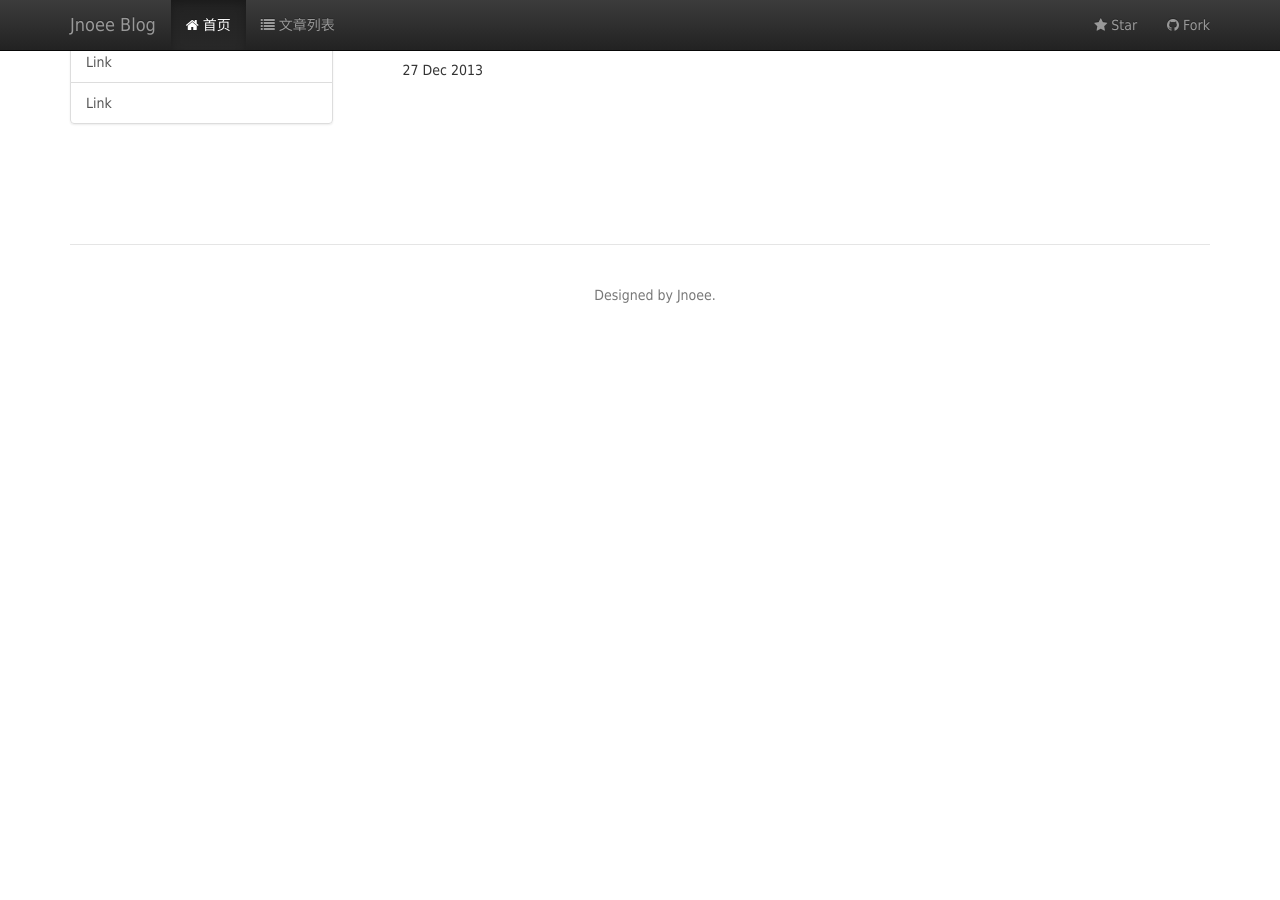
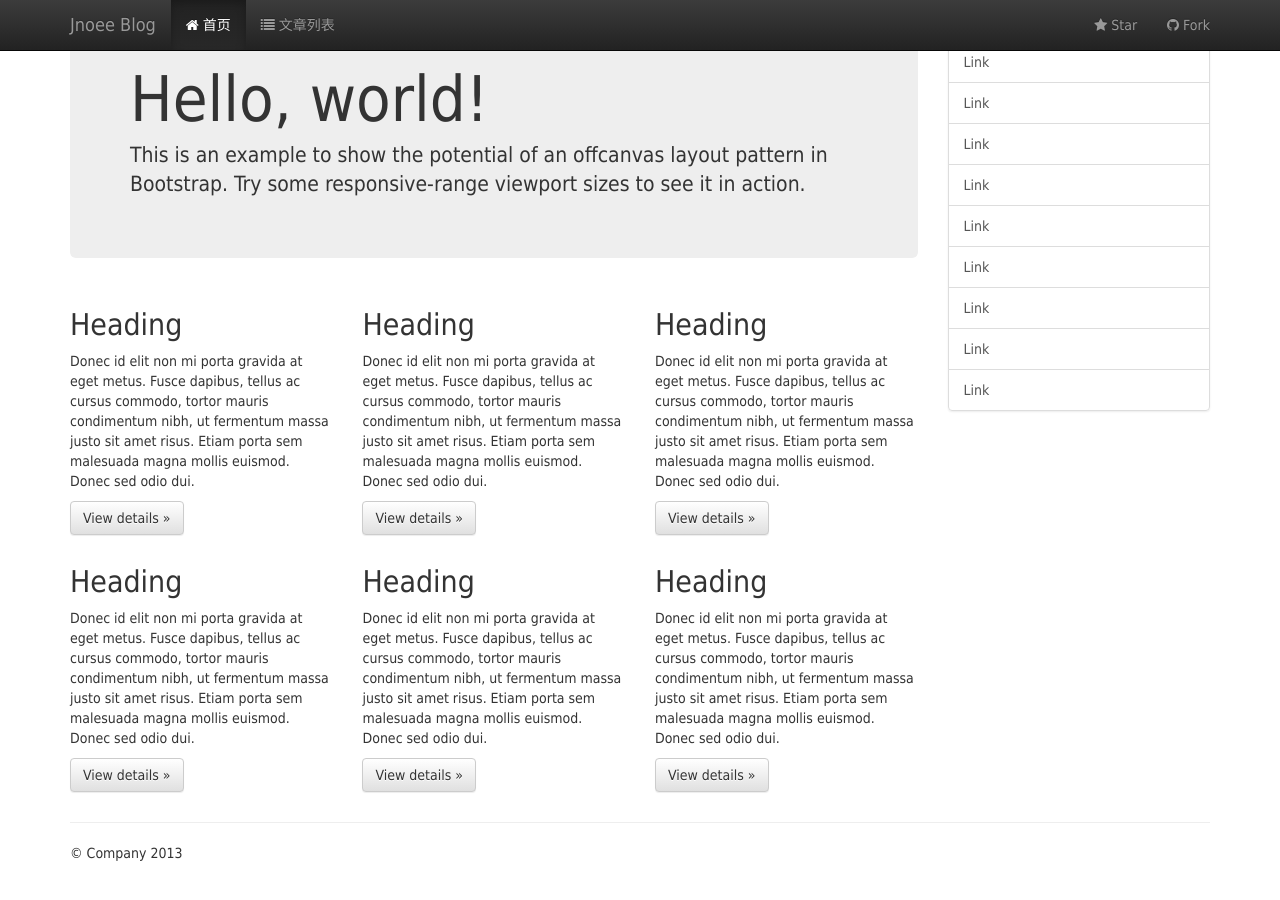
Before and after one commit to Jnoee/blog, a Jekyll site: the page built from index.html, in a window 1280 px wide. Built offline with Jekyll 4.4.1, drawn with Linux system fonts in a browser that asks for light colours; Markdown is read by kramdown in place of the engine named in the settings.

Commit message:
Update default.html

```diff
--- a/_layouts/default.html
+++ b/_layouts/default.html
@@ -7,28 +7,73 @@
         <a class="sr-only" href="#content">Skip to main content</a>
         {% include nav-main.html %}
         <div class="container">
-        	<div class="row row-offcanvas">
+
+      <div class="row row-offcanvas row-offcanvas-right">
+
+        <div class="col-xs-12 col-sm-9">
+          <p class="pull-right visible-xs">
+            <button type="button" class="btn btn-primary btn-xs" data-toggle="offcanvas">Toggle nav</button>
+          </p>
+          <div class="jumbotron">
+            <h1>Hello, world!</h1>
+            <p>This is an example to show the potential of an offcanvas layout pattern in Bootstrap. Try some responsive-range viewport sizes to see it in action.</p>
+          </div>
+          <div class="row">
+            <div class="col-6 col-sm-6 col-lg-4">
+              <h2>Heading</h2>
+              <p>Donec id elit non mi porta gravida at eget metus. Fusce dapibus, tellus ac cursus commodo, tortor mauris condimentum nibh, ut fermentum massa justo sit amet risus. Etiam porta sem malesuada magna mollis euismod. Donec sed odio dui. </p>
+              <p><a class="btn btn-default" href="#" role="button">View details &raquo;</a></p>
+            </div><!--/span-->
+            <div class="col-6 col-sm-6 col-lg-4">
+              <h2>Heading</h2>
+              <p>Donec id elit non mi porta gravida at eget metus. Fusce dapibus, tellus ac cursus commodo, tortor mauris condimentum nibh, ut fermentum massa justo sit amet risus. Etiam porta sem malesuada magna mollis euismod. Donec sed odio dui. </p>
+              <p><a class="btn btn-default" href="#" role="button">View details &raquo;</a></p>
+            </div><!--/span-->
+            <div class="col-6 col-sm-6 col-lg-4">
+              <h2>Heading</h2>
+              <p>Donec id elit non mi porta gravida at eget metus. Fusce dapibus, tellus ac cursus commodo, tortor mauris condimentum nibh, ut fermentum massa justo sit amet risus. Etiam porta sem malesuada magna mollis euismod. Donec sed odio dui. </p>
+              <p><a class="btn btn-default" href="#" role="button">View details &raquo;</a></p>
+            </div><!--/span-->
+            <div class="col-6 col-sm-6 col-lg-4">
+              <h2>Heading</h2>
+              <p>Donec id elit non mi porta gravida at eget metus. Fusce dapibus, tellus ac cursus commodo, tortor mauris condimentum nibh, ut fermentum massa justo sit amet risus. Etiam porta sem malesuada magna mollis euismod. Donec sed odio dui. </p>
+              <p><a class="btn btn-default" href="#" role="button">View details &raquo;</a></p>
+            </div><!--/span-->
+            <div class="col-6 col-sm-6 col-lg-4">
+              <h2>Heading</h2>
+              <p>Donec id elit non mi porta gravida at eget metus. Fusce dapibus, tellus ac cursus commodo, tortor mauris condimentum nibh, ut fermentum massa justo sit amet risus. Etiam porta sem malesuada magna mollis euismod. Donec sed odio dui. </p>
+              <p><a class="btn btn-default" href="#" role="button">View details &raquo;</a></p>
+            </div><!--/span-->
+            <div class="col-6 col-sm-6 col-lg-4">
+              <h2>Heading</h2>
+              <p>Donec id elit non mi porta gravida at eget metus. Fusce dapibus, tellus ac cursus commodo, tortor mauris condimentum nibh, ut fermentum massa justo sit amet risus. Etiam porta sem malesuada magna mollis euismod. Donec sed odio dui. </p>
+              <p><a class="btn btn-default" href="#" role="button">View details &raquo;</a></p>
+            </div><!--/span-->
+          </div><!--/row-->
+        </div><!--/span-->
+
         <div class="col-xs-6 col-sm-3 sidebar-offcanvas" id="sidebar" role="navigation">
           <div class="list-group">
             <a href="#" class="list-group-item active">Link</a>
             <a href="#" class="list-group-item">Link</a>
             <a href="#" class="list-group-item">Link</a>
+            <a href="#" class="list-group-item">Link</a>
+            <a href="#" class="list-group-item">Link</a>
+            <a href="#" class="list-group-item">Link</a>
+            <a href="#" class="list-group-item">Link</a>
+            <a href="#" class="list-group-item">Link</a>
+            <a href="#" class="list-group-item">Link</a>
+            <a href="#" class="list-group-item">Link</a>
           </div>
-        		</div>
-        		<div class="col-xs-12 col-sm-9">
-        		    <p class="pull-right visible-xs">
-        		        <button type="button" class="btn btn-primary btn-xs" data-toggle="offcanvas">Toggle nav</button>
-        		    </p>
-        			{{ content }}
-        		</div>
-        	</div>
-        	<footer class="footer">
-                <div class="container">
-                    <p>
-                        Designed by Jnoee.
-                    </p>
-                </div>
+        </div><!--/span-->
+      </div><!--/row-->
+
+      <hr>
+
+      <footer>
+        <p>&copy; Company 2013</p>
       </footer>
+
     </div>
         {% include footer.html %}
     </body>
```
Lines whose indentation alone changed are shown as unchanged.
